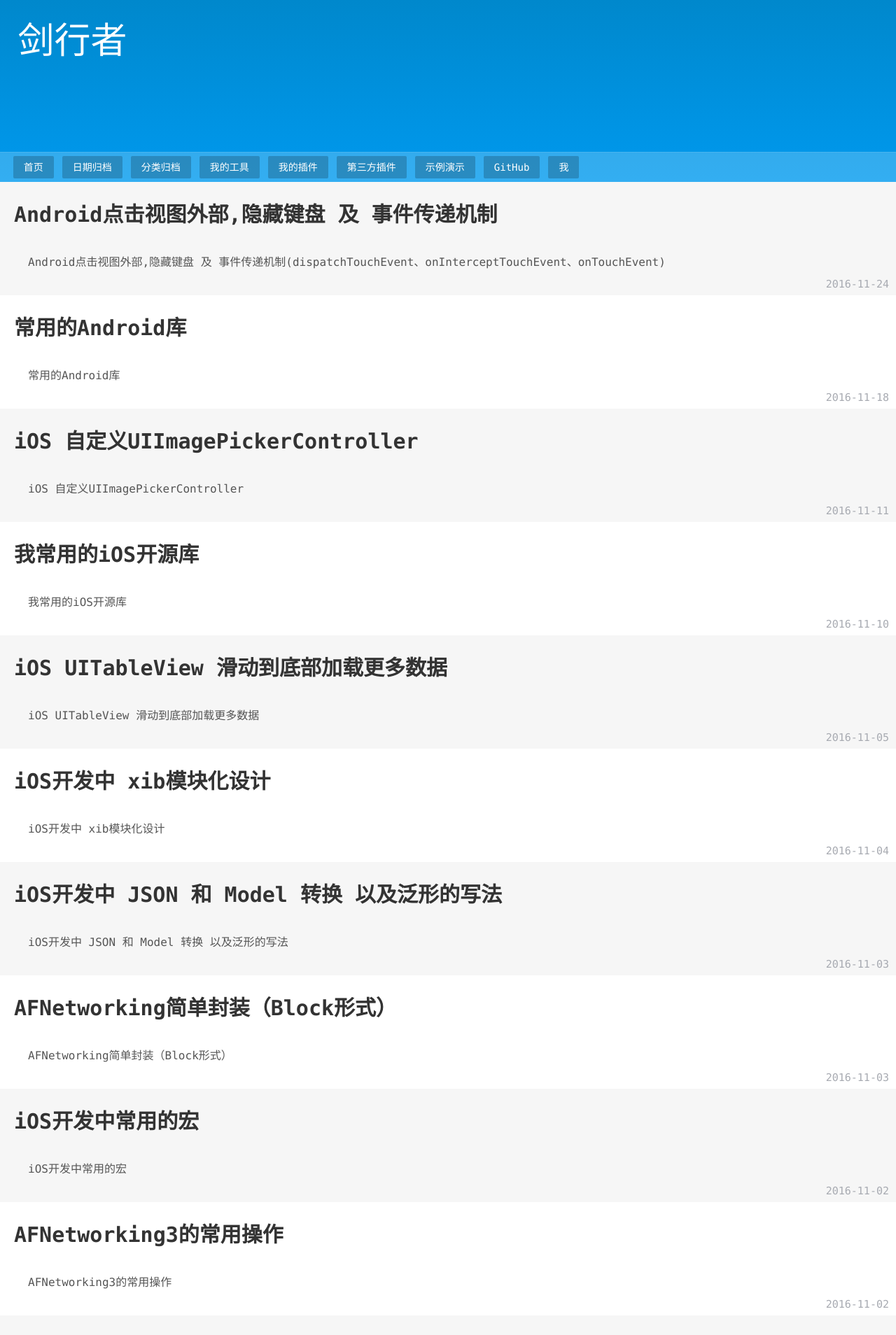
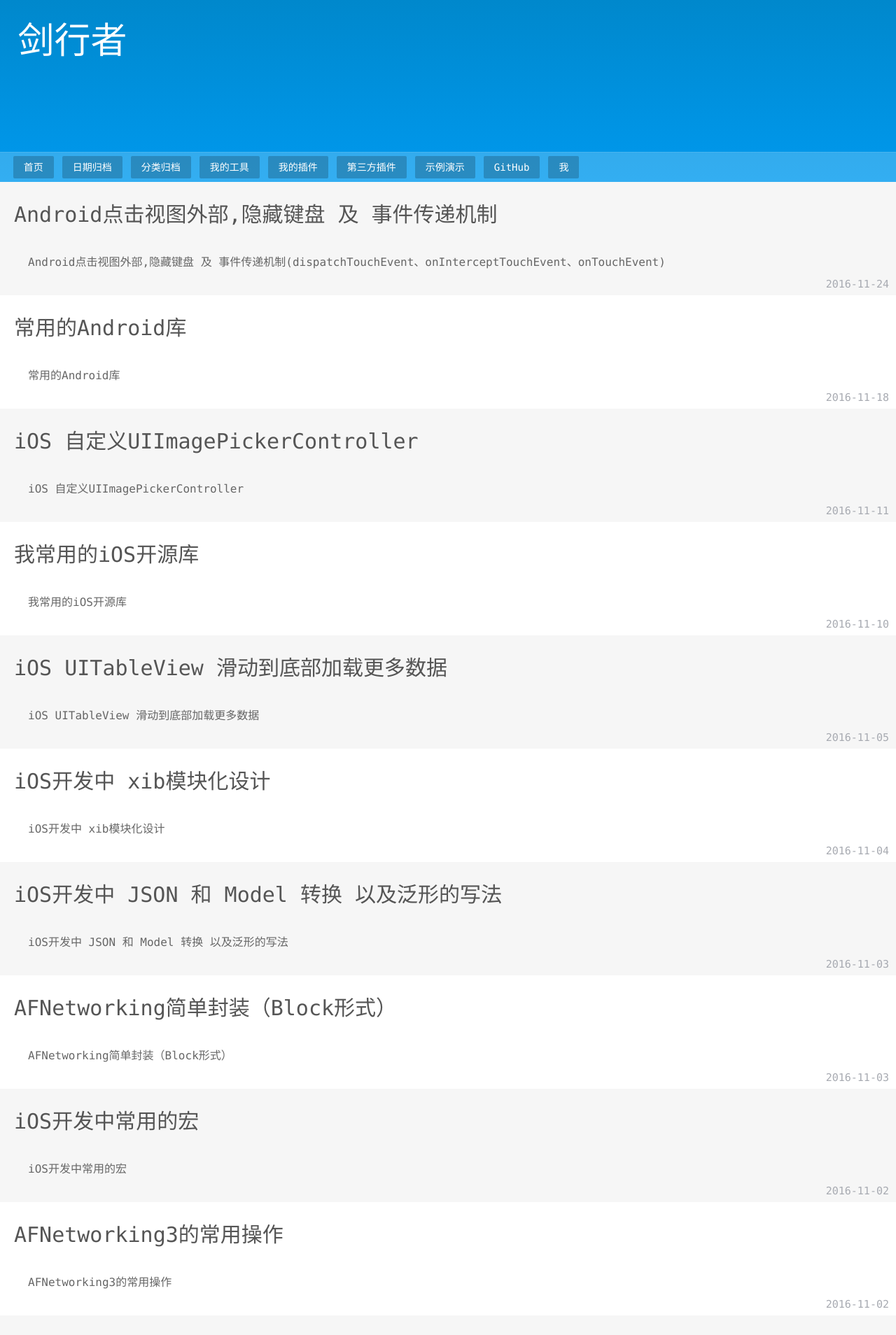
Before and after one commit to psvmc/myblog_jekyll, a Jekyll site: the page built from index.html, in a window 1280 px wide. Shown: the top 1908 px of the page at 70% size. Built offline with Jekyll 4.4.1, drawn with Linux system fonts in a browser that asks for light colours; nearby versions of some CDN libraries; the list of posts is cut into pages by our own code.

```diff
--- a/jekyll-themes/ztheme/css/style.css
+++ b/jekyll-themes/ztheme/css/style.css
@@ -496,15 +496,10 @@
 	text-decoration: underline;
 }
 
-/* =Page
---------------------------------------*/
-
-/* =Post
---------------------------------------*/
 .main-article-title,.main-article-title a {
 	font-size: 30px;
 	line-height: 40px;
-	color: #333;
+	color: #555;
 	text-decoration: none;
 }
 
@@ -607,7 +602,7 @@
 
 .main-article-contant p {
 	font-size: 16px;
-	color: #555;
+	color: #666;
 	line-height: 2.0;
 }
 
@@ -661,14 +656,14 @@
 	font-size: 24px;
 	margin-top: 26px;
 	margin-bottom: 20px;
-	font-weight: 600;
+	font-weight: 400;
 }
 
 .main-article h4 {
 	font-size: 20px;
 	margin-top: 22px;
 	margin-bottom: 18px;
-	font-weight: 500;
+	font-weight: 300;
 }
 
 
@@ -676,7 +671,7 @@
 	font-size: 18px;
 	margin-top: 20px;
 	margin-bottom: 16px;
-	font-weight: 400;
+	font-weight: 200;
 }
 
 .main-article pre {
```
